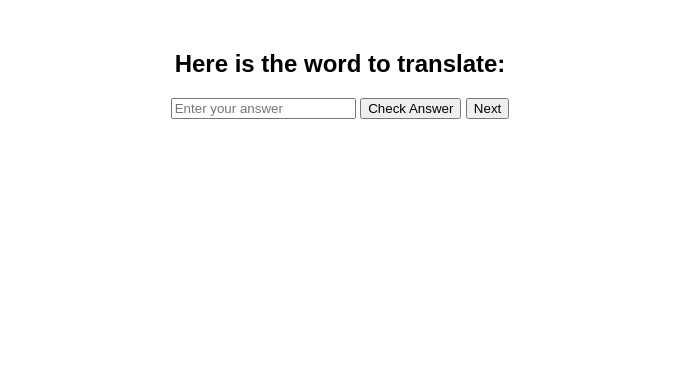
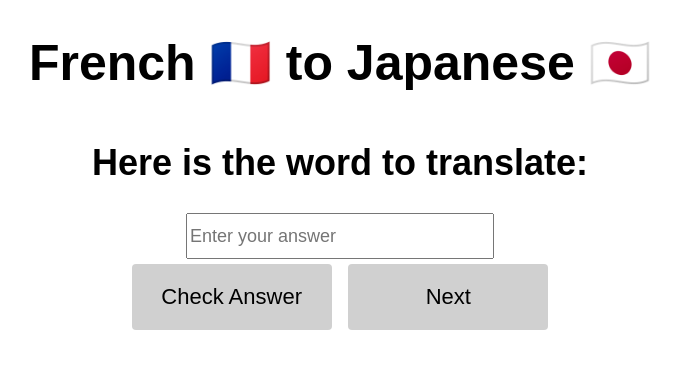
Before and after one commit to Clement733/jap_test, a Flask app: page /french_to_japanese in a window 1280 px wide. Shown: the top 369 px of the page, without its empty margins (300-980 px from the left). Run offline with Flask 3, Linux system fonts and the light colour scheme.

Commit message:
Changed so many things since last time because I kept pushing in another repository...

```diff
--- a/app/static/style.css
+++ b/app/static/style.css
@@ -1,10 +1,35 @@
 h1 {
   text-align: center;
+  font-size: 50px;
 }
-
 body {
   font-family: Arial, sans-serif;
+  text-align:center;
+  font-size: 24px;
+}
+.user-input {
+  width: 300px;
+  height: 40px;
+  font-size: 18px;
+}
+.button {
+  display: inline-block;
+  border-radius: 4px;
+  background-color: #d0d0d0;
+  border: none;
+  color: #000000;
   text-align: center;
+  font-size: 22px;
+  padding: 20px;
+  width: 200px;
+  transition: all 0.5s;
+  cursor: pointer;
+  margin: 5px;
+}
+.button:hover {background-color: #828282}
+.button:active {
+  background-color: #828282;
+  box-shadow: 0 5px #666;
 }
 
 #app {
--- a/app/templates/french_to_japanese.html
+++ b/app/templates/french_to_japanese.html
@@ -4,15 +4,16 @@
     <meta charset="UTF-8">
     <meta name="viewport" content="width=device-width, initial-scale=1.0">
     <title>French to Japanese Translation</title>
+    <h1>French 🇫🇷 to Japanese 🇯🇵</h1>
     <link rel="stylesheet" href="{{ url_for('static', filename='style.css') }}">
 </head>
 <body>
     <div id="app">
         <div id="question-container">
             <h2 id="question">Here is the word to translate:</h2>
-            <input type="text" id="user-input" placeholder="Enter your answer">
-            <button onclick="checkAnswer()">Check Answer</button>
-            <button onclick="nextQuestion()">Next</button>
+            <input type="text" size="30" id="user-input" class="user-input" placeholder="Enter your answer"><br>
+            <button class="button" onclick="checkAnswer()">Check Answer</button>
+            <button class="button" onclick="nextQuestion()">Next</button>
         </div>
         <script defer src="{{ url_for('static', filename='script.js') }}"></script>
     </div>
--- a/app/templates/japanese_to_french.html
+++ b/app/templates/japanese_to_french.html
@@ -4,13 +4,14 @@
     <meta charset="UTF-8">
     <meta name="viewport" content="width=device-width, initial-scale=1.0">
     <title>Japanese to French Translation</title>
+    <h1>Japanese 🇯🇵 to French 🇫🇷 </h1>
     <link rel="stylesheet" href="{{ url_for('static', filename='style.css') }}">
 </head>
 <body>
     <div id="app">
         <div id="kanji-container">
             <h2 id="kanji">Here is the word to translate:</h2>
-            <input type="text" id="user-kanji-input" placeholder="Enter your answer">
+            <input type="text" id="user-kanji-input" class="user-input" placeholder="Enter your answer">
             <button onclick="checkKanjiAnswer()">Check Answer</button>
             <button onclick="nextQuestion()">Next</button>
         </div>
```
Also changed, not shown: app/templates/index.html (+2 -31 lines), 1 other file.
